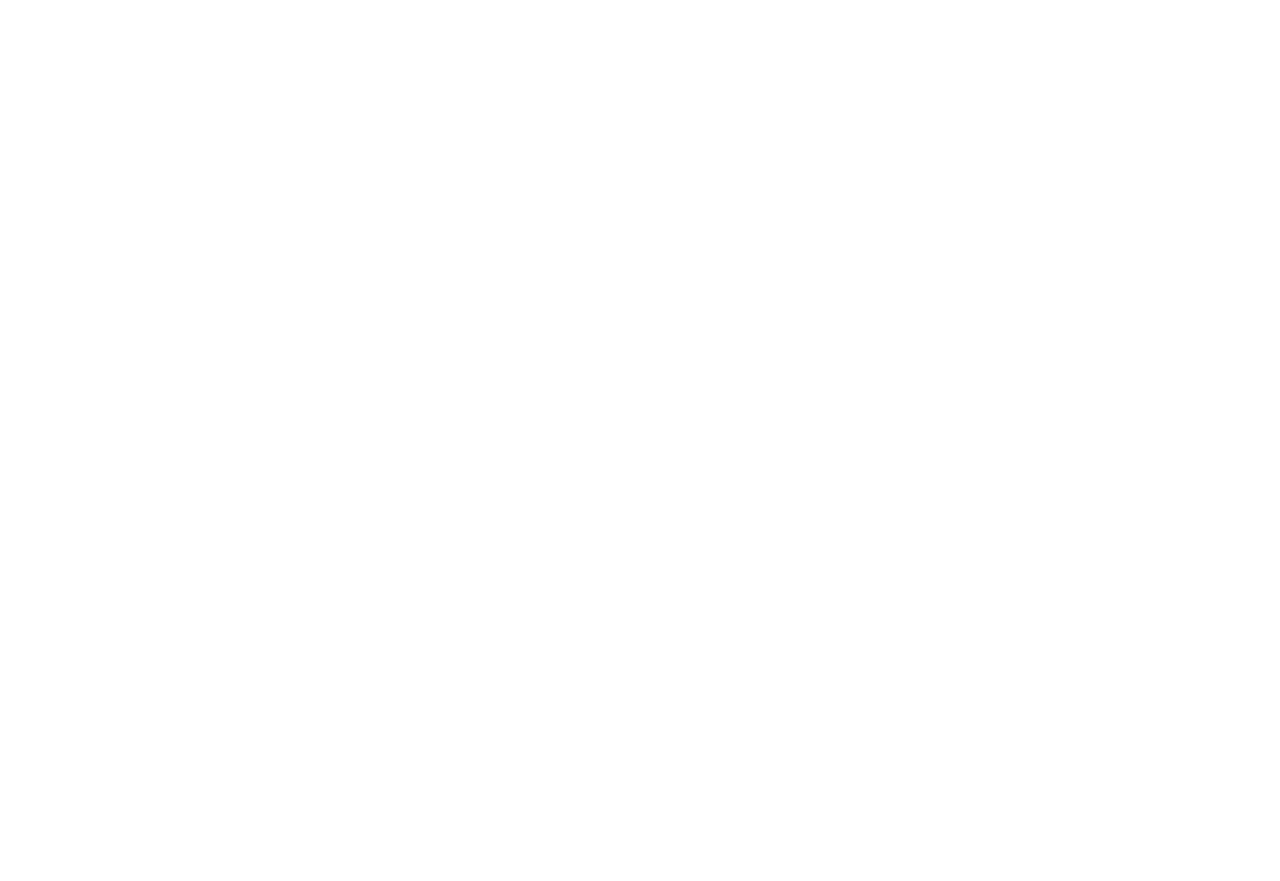
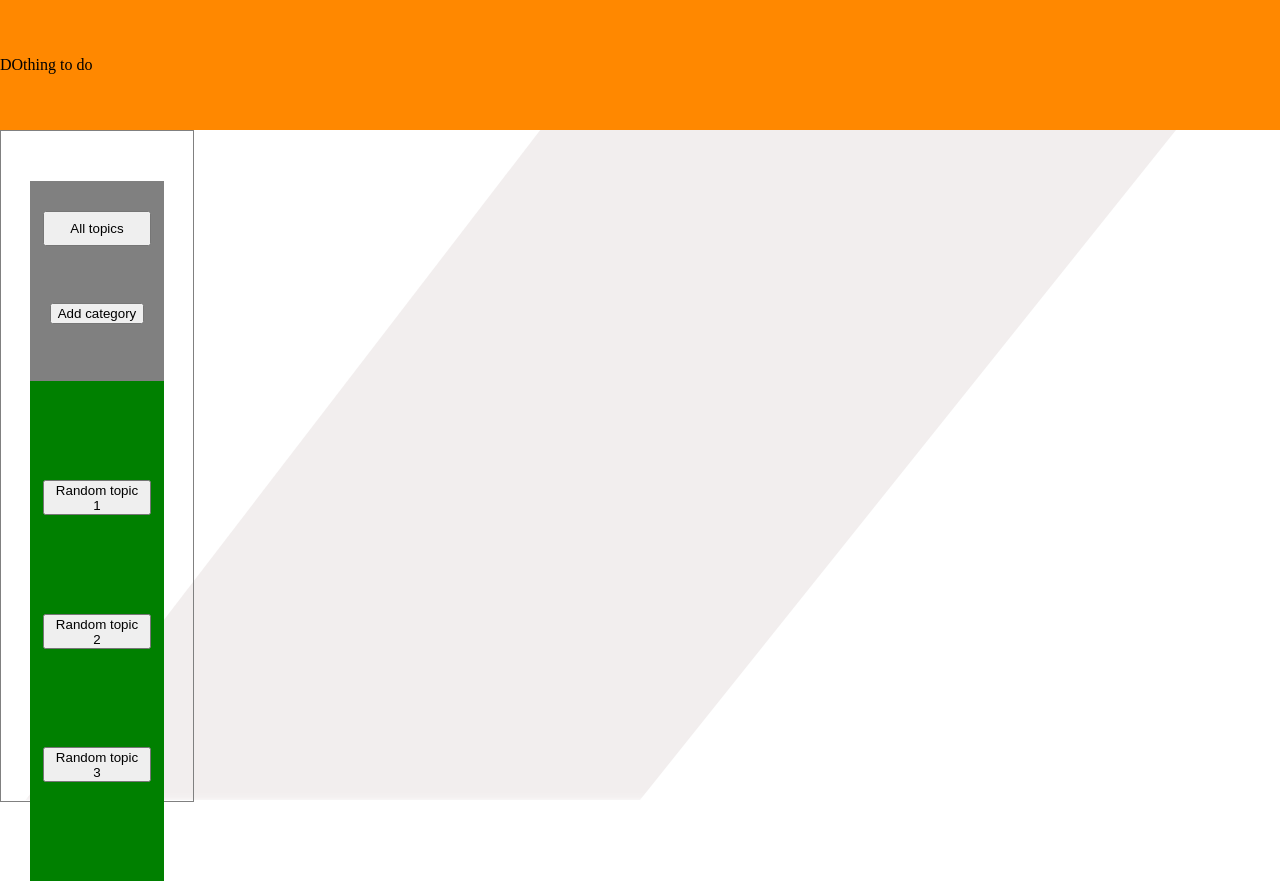
Before and after one commit to Tomasgb97/todolist, a website built with webpack: page dist/index.html in a window 1280 px wide. Before the commit the page ends 800 px from the top, so only its background shows below. Built offline with nearby package versions, Linux system fonts and the light colour scheme.

Commit message:
blueprints of the main page set

```diff
--- a/dist/index.html
+++ b/dist/index.html
@@ -5,9 +5,29 @@
     <meta http-equiv="X-UA-Compatible" content="IE=edge">
     <meta name="viewport" content="width=device-width, initial-scale=1.0">
     <title>DOthing to do</title>
+    <link href="stylesheet.css" rel="stylesheet">
     <script src="main.js"></script>
 </head>
 <body>
+    <div id="background"></div>
+    <div id="header">
+        <div id="headerlogo">DOthing to do</div>
+    </div>
 
+    <div id="navleft">
+        <div id="logo">
+
+        </div>
+
+        <div id="navcontainer">
+            <button id="alltopics" class="navbuttons"> All topics</button>
+            <button>Add category</button>
+            <div id="categories">
+                <button class="navbuttons">Random topic 1</button>
+                <button class="navbuttons">Random topic 2</button>
+                <button class="navbuttons"> Random topic 3</button>
+            </div>
+        </div>
+    </div>
 </body>
 </html>
--- /dev/null
+++ b/dist/stylesheet.css
@@ -0,0 +1,63 @@
+body{
+    width: 100%;
+    height: 100vh;
+    margin: 0;
+}
+
+#background{
+    position: absolute;
+    width: 100%;
+    height: 100vh;
+    margin: 0px;
+    background-color: rgba(221, 211, 211, 0.377);
+    filter: blur(3px);
+    clip-path: polygon(50% 0, 100% 0, 50% 100%, 2% 100%);
+    z-index: -1;
+}
+
+#header{
+    background-color: rgb(255, 136, 0);
+    margin-top: 0px;
+    width: 100%;
+    height: 130px;
+    display: flex;
+    justify-content: flex-start;
+    align-items: center;
+}
+
+#navleft{
+    margin-left: 0px;
+    width: 15%;
+    height: calc(100% - 130px);
+    border: 1px solid grey;
+}
+#navcontainer{
+    background-color: grey;
+    width: 70%;
+    margin-left: 15%;
+    margin-top: 50px;
+    display: flex;
+    height: 700px;
+    flex-direction: column;
+    justify-content: space-between;
+    align-items: center;
+
+}
+#alltopics{
+    margin-top: 30px;
+}
+#categories{
+    background-color: green;
+    display: flex;
+    height: 500px;
+    flex-direction: column;
+    justify-content: space-evenly;
+    align-items: center;
+    width: 100%;
+}
+
+.navbuttons{
+
+    width: 80%;
+    height: 35px;
+}
```
Also changed, not shown: dist/main.js (added).
